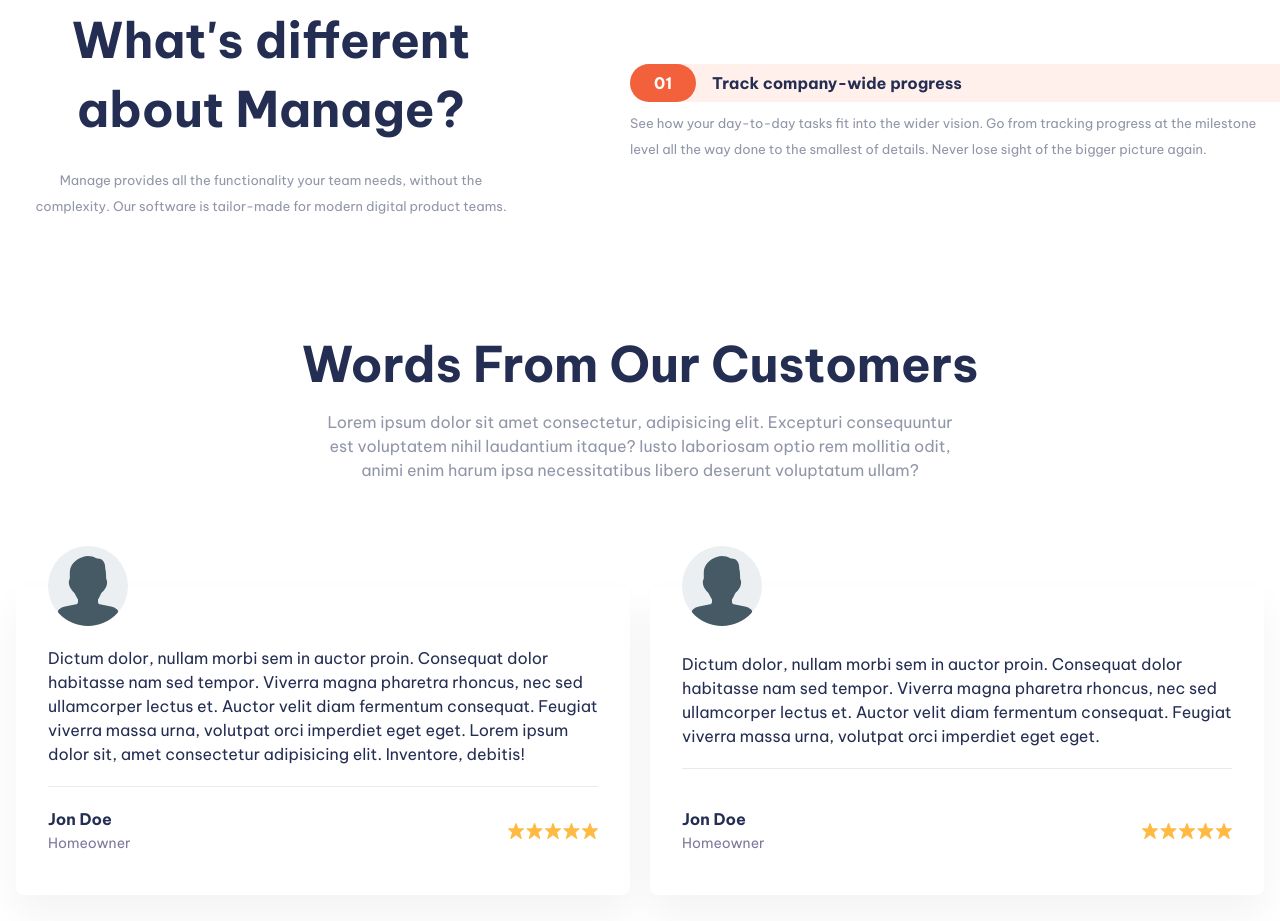
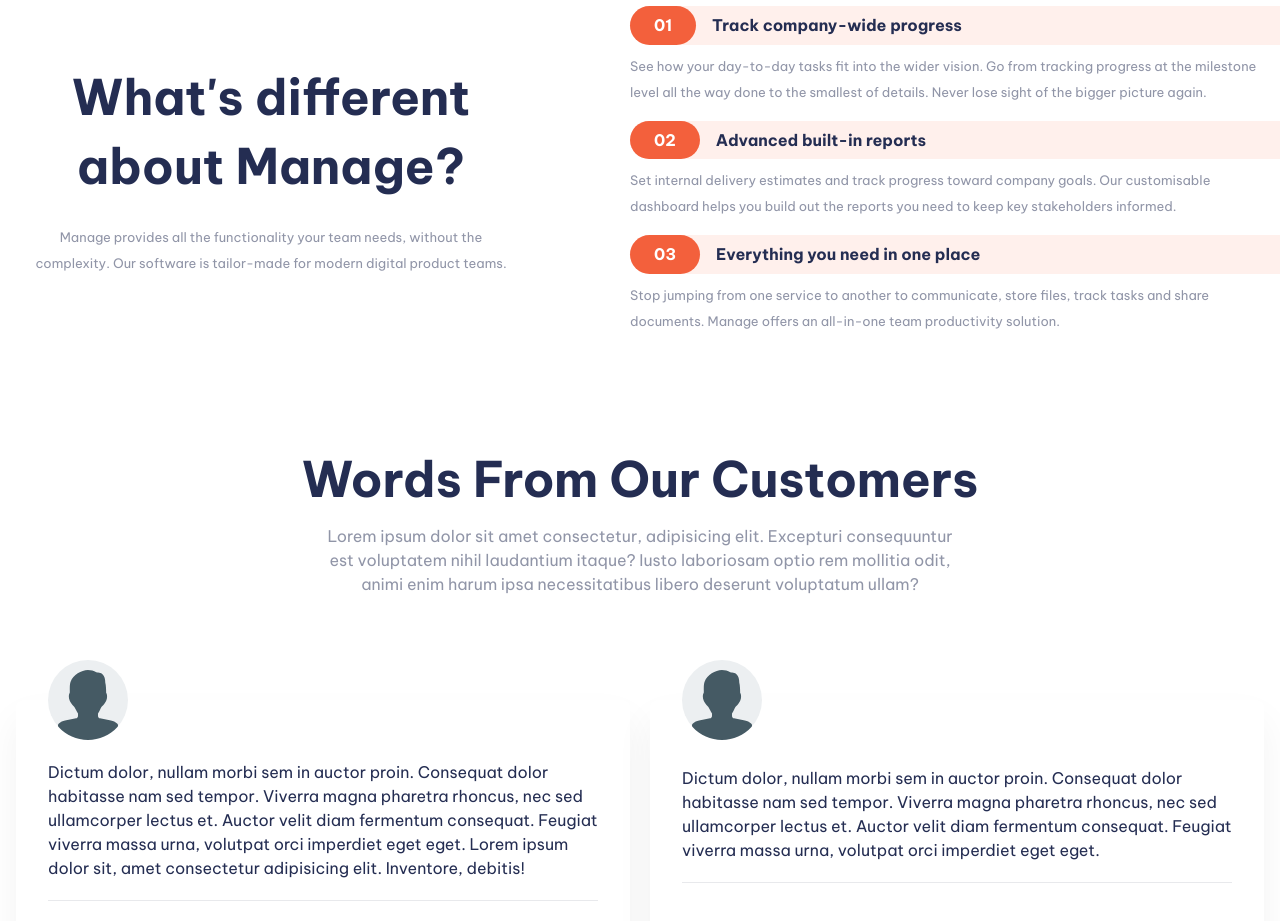
Before and after one commit to jkaps9/manage-landing-page, a website built with webpack: page src/template.html in a window 1280 px wide. Shown: the part 920-1841 px from the top of the page. Built offline with nearby package versions, Linux system fonts and the light colour scheme.

Commit message:
add additional list items

```diff
--- a/src/template.html
+++ b/src/template.html
@@ -97,6 +97,28 @@
                 tracking progress at the milestone level all the way done to the
                 smallest of details. Never lose sight of the bigger picture
                 again.
+              </p>
+            </li>
+            <li>
+              <div class="header">
+                <span class="button-solid">02</span>
+                <h3 class="title">Advanced built-in reports</h3>
+              </div>
+              <p class="text">
+                Set internal delivery estimates and track progress toward
+                company goals. Our customisable dashboard helps you build out
+                the reports you need to keep key stakeholders informed.
+              </p>
+            </li>
+            <li>
+              <div class="header">
+                <span class="button-solid">03</span>
+                <h3 class="title">Everything you need in one place</h3>
+              </div>
+              <p class="text">
+                Stop jumping from one service to another to communicate, store
+                files, track tasks and share documents. Manage offers an
+                all-in-one team productivity solution.
               </p>
             </li>
           </ul>
```
